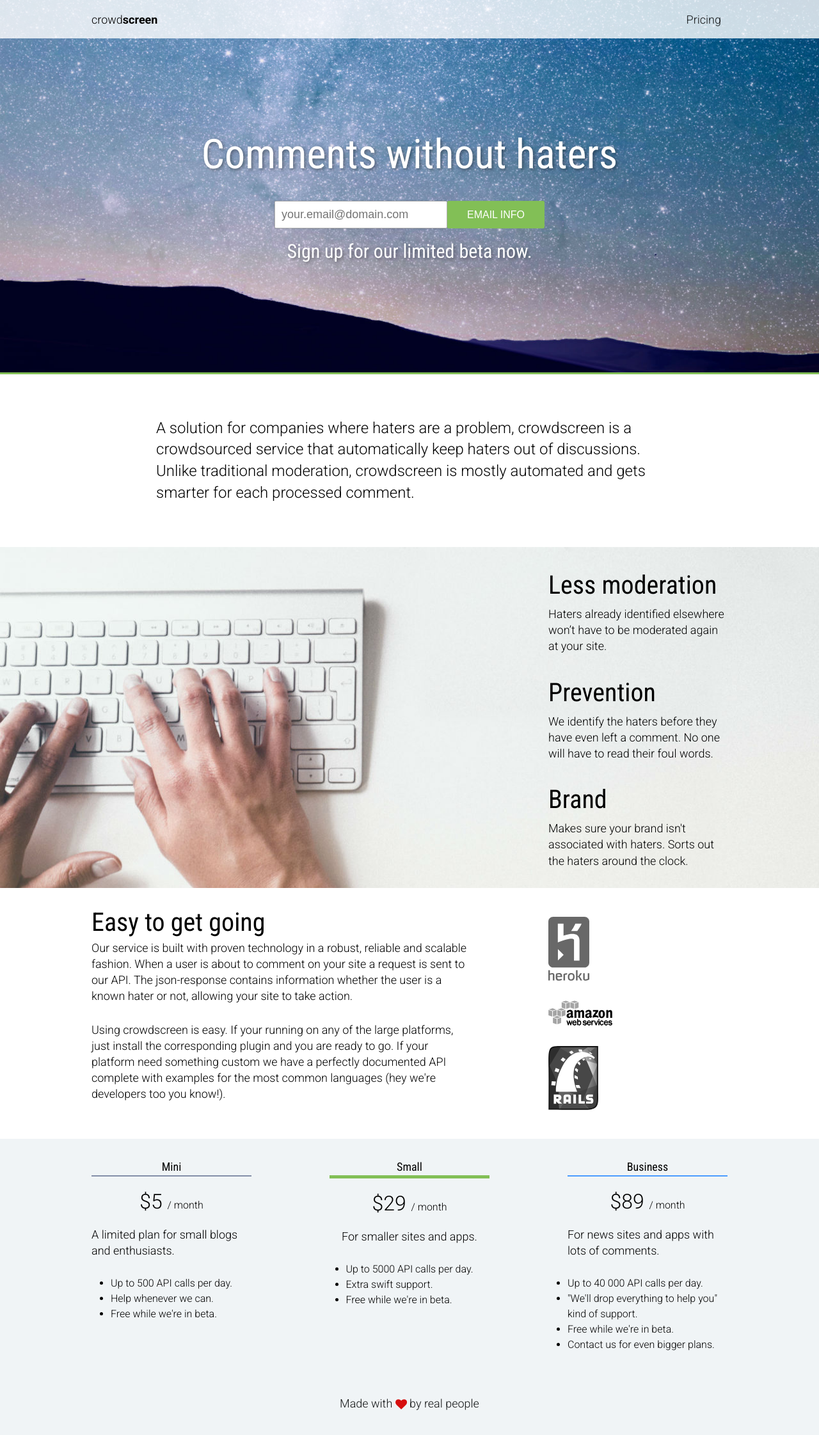
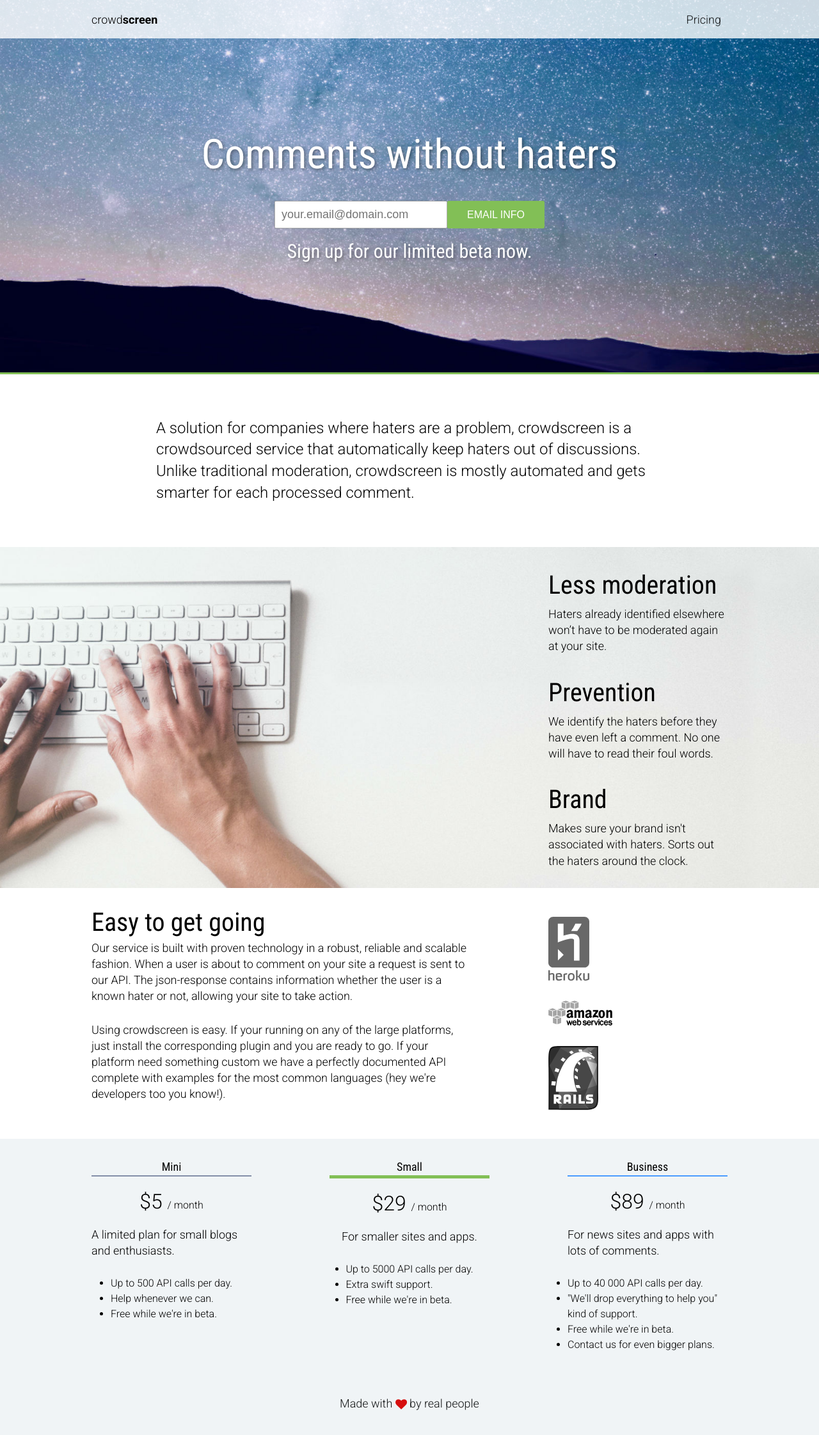
Before and after one commit to getmembrane/getmembrane.github.io, a Jekyll site: the page built from index.html, in a window 1280 px wide. Shown: the whole page at 64% size. Built offline with Jekyll 4.4.1, drawn with Linux system fonts in a browser that asks for light colours.

Commit message:
Adjusted background repeat on usp-container

```diff
--- a/assets/stylesheets/main.scss
+++ b/assets/stylesheets/main.scss
@@ -141,9 +141,10 @@
 .section--usps {
     background-color: $color-aquaHaze;
     background-size: cover;
+    background-repeat: no-repeat;
 
     @media(min-width: 900px) {
-        background: url('/assets/images/section_features.jpg');
+        background-image: url('/assets/images/section_features.jpg');
     }
 }
 .section--tech {
```
